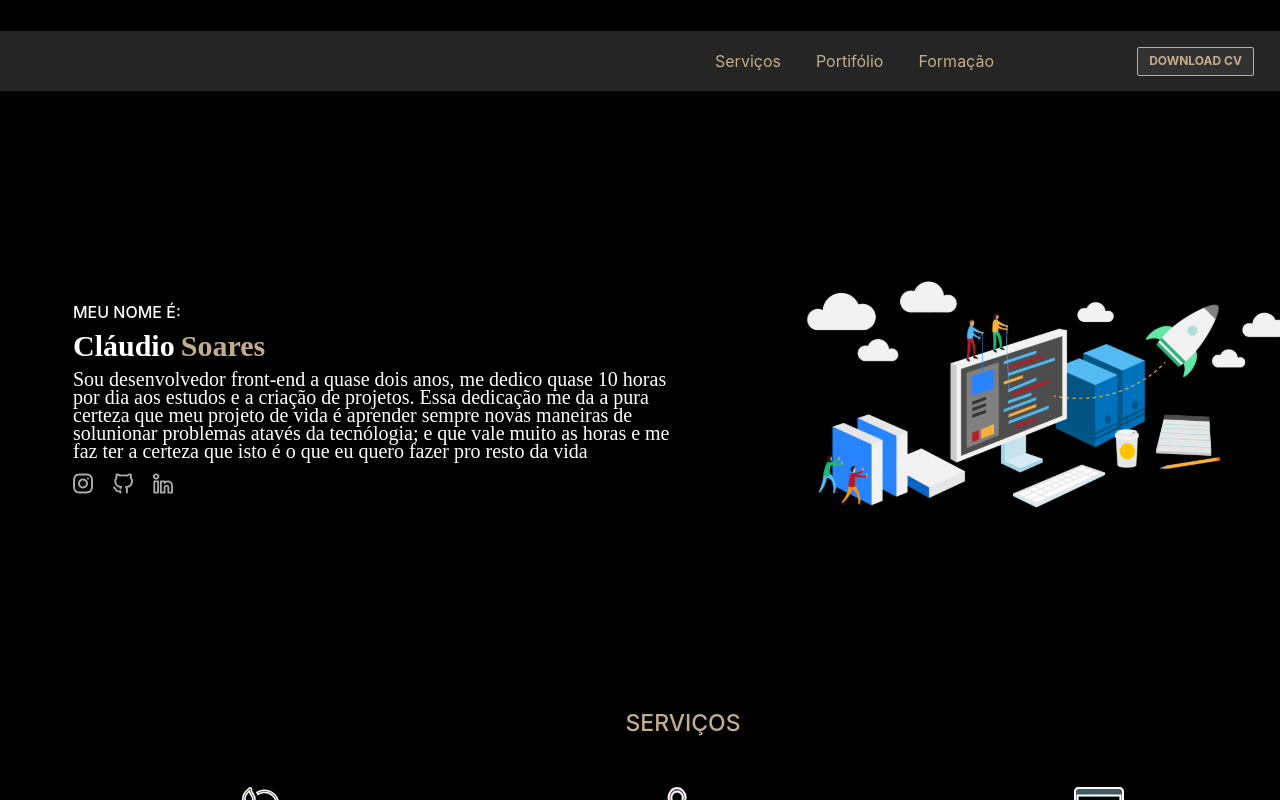
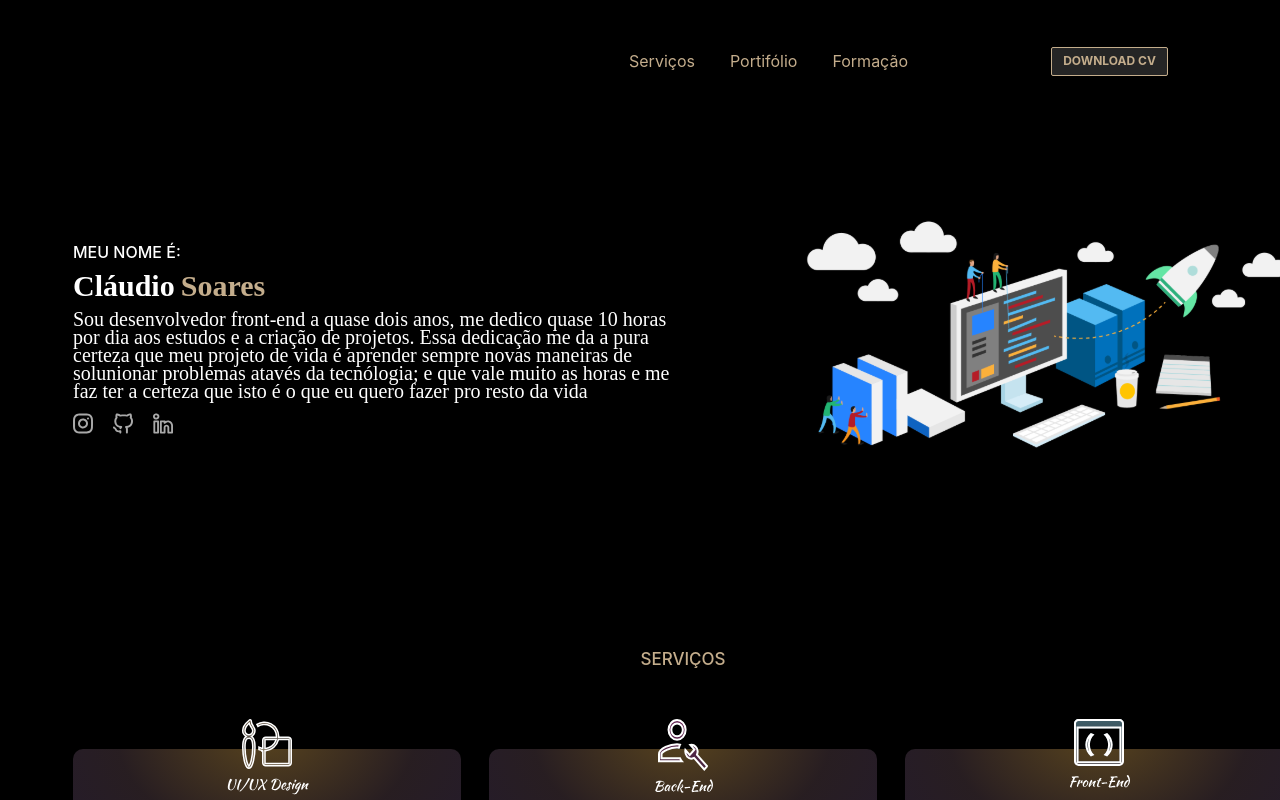
Before and after one commit to claudioares/my_personal_page, a React (Vite) app: page / in a window 1280 px wide. Shown: the top 800 px of the page. Built offline with nearby package versions, Linux system fonts and the light colour scheme.

Commit message:
add novas animações

```diff
--- a/src/Page/index.jsx
+++ b/src/Page/index.jsx
@@ -8,11 +8,12 @@ function Page() {
 
   return (
     <div className="container_page">
+      <div  id='header'/>
       <Header />
 
       <div className='body_page'>
           <Main />
-          <AnchorLink href='#header' offset='100' className='span_page_init'>Inicio &#62;&#62;</AnchorLink>
+          <AnchorLink href='#header' className='span_page_init'>Inicio &#62;&#62;</AnchorLink>
       </div>
 
       <Footer />
--- a/src/components/Header/index.jsx
+++ b/src/components/Header/index.jsx
@@ -4,20 +4,22 @@ import { useState, useEffect} from "react";
 
 function Header () {
     const [container, setContainer] = useState ('container_header opacity0');
+    const [transform, setTransform] = useState ('');
 
    useEffect(()=>{
     setContainer('container_header opacity1')
+    setTransform('transform')
    },[])
 
 
     return(
-        <header className={container} id='header' >
+        <header className={container} >
             <div className='conponent_header'>
                 <nav>
                     <ul className='content_ul'>
-                        <AnchorLink href='#services' offset='100' className='link'>Serviços</AnchorLink>
-                        <AnchorLink href='#portifolio' offset='100' className='link'>Portifólio</AnchorLink>
-                        <AnchorLink href='#formation' offset='100' className='link'>Formação</AnchorLink>
+                        <AnchorLink href='#services' offset='140' className='link' id={transform}>Serviços</AnchorLink>
+                        <AnchorLink href='#portifolio' offset='140' className='link' id={transform}>Portifólio</AnchorLink>
+                        <AnchorLink href='#formation' offset='140' className='link' id={transform}>Formação</AnchorLink>
                     </ul>
                 </nav>
                 <a href='https://drive.google.com/u/1/uc?id=1KzJFKAuakZJ6utCptw9uitY6LdDp7PNx&export=download'><button>DOWNLOAD CV</button></a>
--- a/src/components/Header/styles.css
+++ b/src/components/Header/styles.css
@@ -1,12 +1,17 @@
 .container_header{
+    position: fixed;
     display: flex;
     align-items: center;
     justify-content: flex-end;
 
     padding: 0 11.2rem 0 50.6rem ;
     height: 6rem;
+    right: 0;
+    left: 0;
 
-    background-color: rgba(58, 58, 58, 0.65);
+    z-index: 1;
+
+
 }
 .conponent_header{
     display: flex;
@@ -21,9 +26,6 @@
 .link{
     color: #c4ad8c;
     cursor: pointer;
-}
-.link:hover{
-    color: white;
 }
 .conponent_header button{
     display: flex;
@@ -51,12 +53,38 @@
     color: white;
 }
 
-
+/* animations */
+/* container_header */
 .opacity0{
     opacity: 0;
 }
 .opacity1{
     opacity: 1;
     transition-timing-function:ease;
+    transition-duration: .3s;
+}
+.container_header:hover{
+    background-color: rgba(58, 58, 58, 0.65);
+
+}
+/* content_ul */
+
+.link:nth-child(1){
+    transform: translate(-32.0rem);
+}
+.link:nth-child(2){
+    transform:scale(1.2);
+}
+.link:nth-child(3){
+    transform: translate(32.0rem);
+}
+
+#transform{
+    transition-timing-function: ease;
     transition-duration: .9s;
+
+    transform: translate(0);
 }
+.link:hover{
+    color: white;
+}
--- a/src/global_styles/presents_sections.css
+++ b/src/global_styles/presents_sections.css
@@ -2,7 +2,7 @@
     font-family: 'Inter';
     font-style: normal;
     font-weight: 500;
-    font-size: 2.3rem;
+    font-size: 1.7rem;
 
     color: #C4AD8C;
 }
```
Also changed, not shown: src/global_styles/index.css (line endings or trailing spaces).
